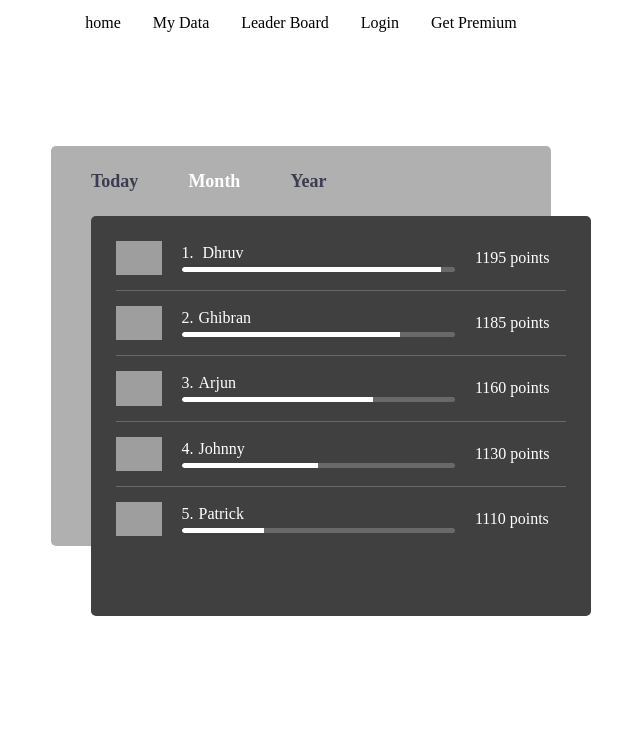
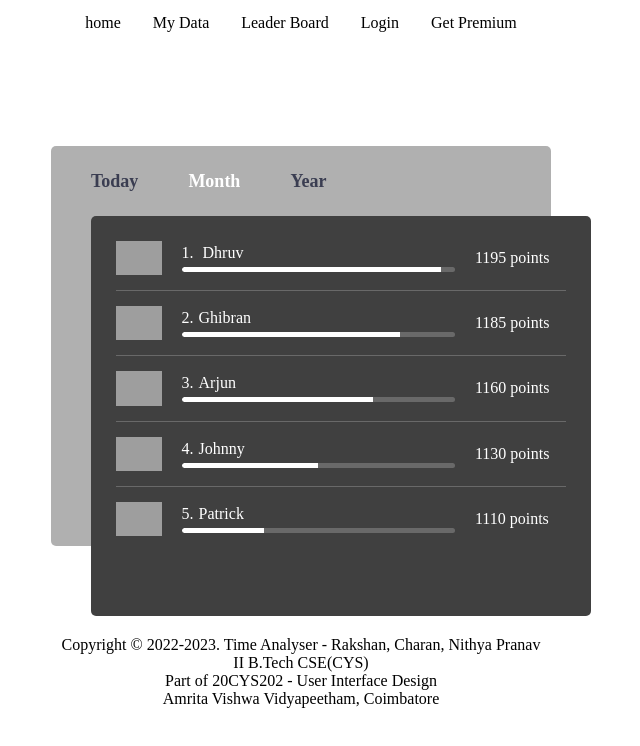
Before and after one commit to rakshan-k/20CYS202-UID, a plain HTML site: page Mini-Project/leaderboard.html in a window 1280 px wide. Shown: the whole page, without its empty margins (339-979 px from the left). Drawn offline with Linux system fonts and the light colour scheme; grey boxes are pictures that could not be loaded; a script that the page names is missing.

Commit message:
changes made during presentation
added tail for all pages

```diff
--- a/Mini-Project/leaderboard.html
+++ b/Mini-Project/leaderboard.html
@@ -254,4 +254,16 @@
 
 <script src="scripts.js"></script>
 </body>
+<tail>
+	<br><br><br><br><br>
+
+    <center>
+    Copyright © 2022-2023. Time Analyser
+    - Rakshan, Charan, Nithya Pranav
+    <br>
+    II B.Tech CSE(CYS) <br>
+Part of 20CYS202 - User Interface Design <br>
+Amrita Vishwa Vidyapeetham, Coimbatore
+</center>
+</tail>
 </html>
```
Also changed, not shown: Mini-Project/account/signin.html (+13 -1 lines), Mini-Project/graph.html (+11 -0 lines), Mini-Project/index.html (+11 -0 lines), Mini-Project/payment.html (+10 -1 lines).
